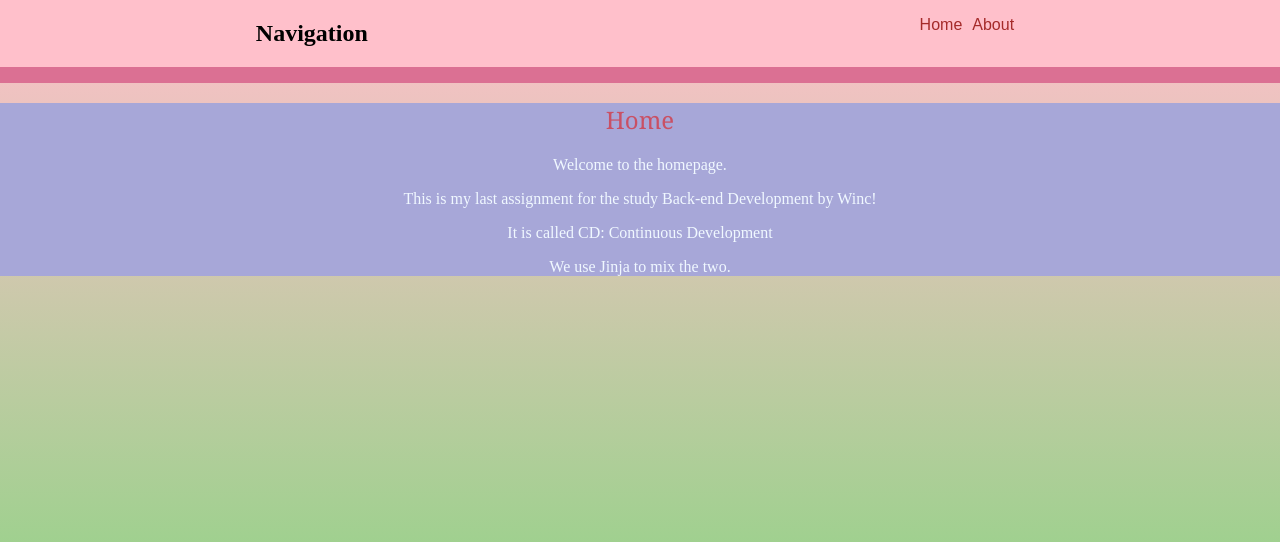
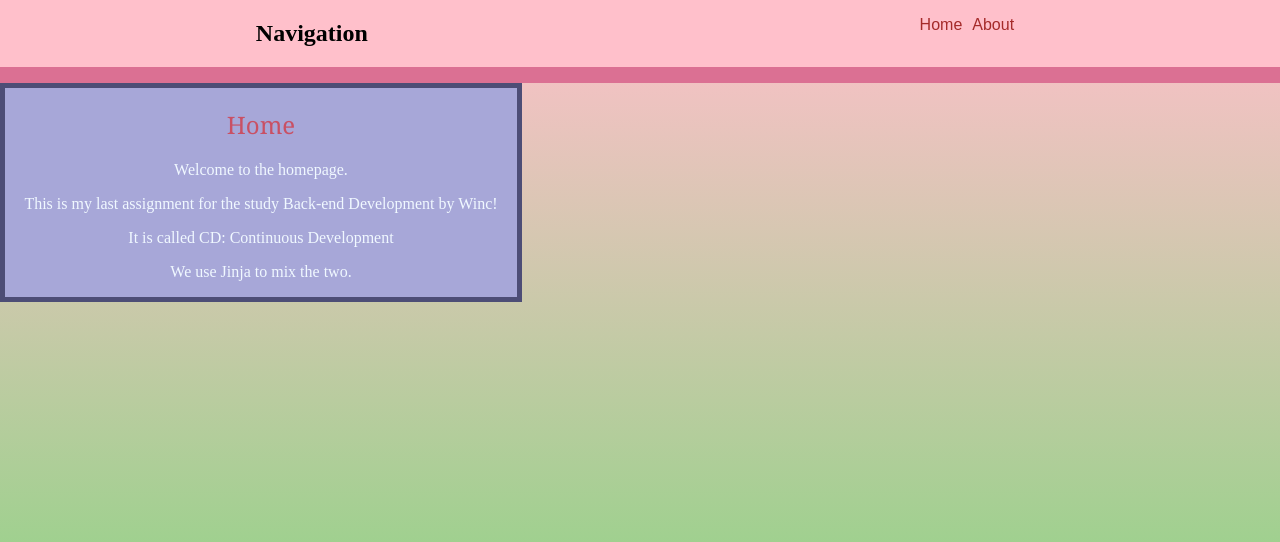
Before and after one commit to NvanKeeken/CD_Assignment, a Flask app: page / in a window 1280 px wide. Shown: the top 542 px of the page. Run offline with Flask 3, Linux system fonts and the light colour scheme.

Commit message:
added stylesheet

```diff
--- a/static/css/main.css
+++ b/static/css/main.css
@@ -64,4 +64,7 @@ body{
 .home_section{
     background-color: rgb(167, 167, 216);
     color: aliceblue;
+    border: solid 5px rgb(77, 77, 118) ;
+    width: 40%;
+    height: 20%;
 }
```
